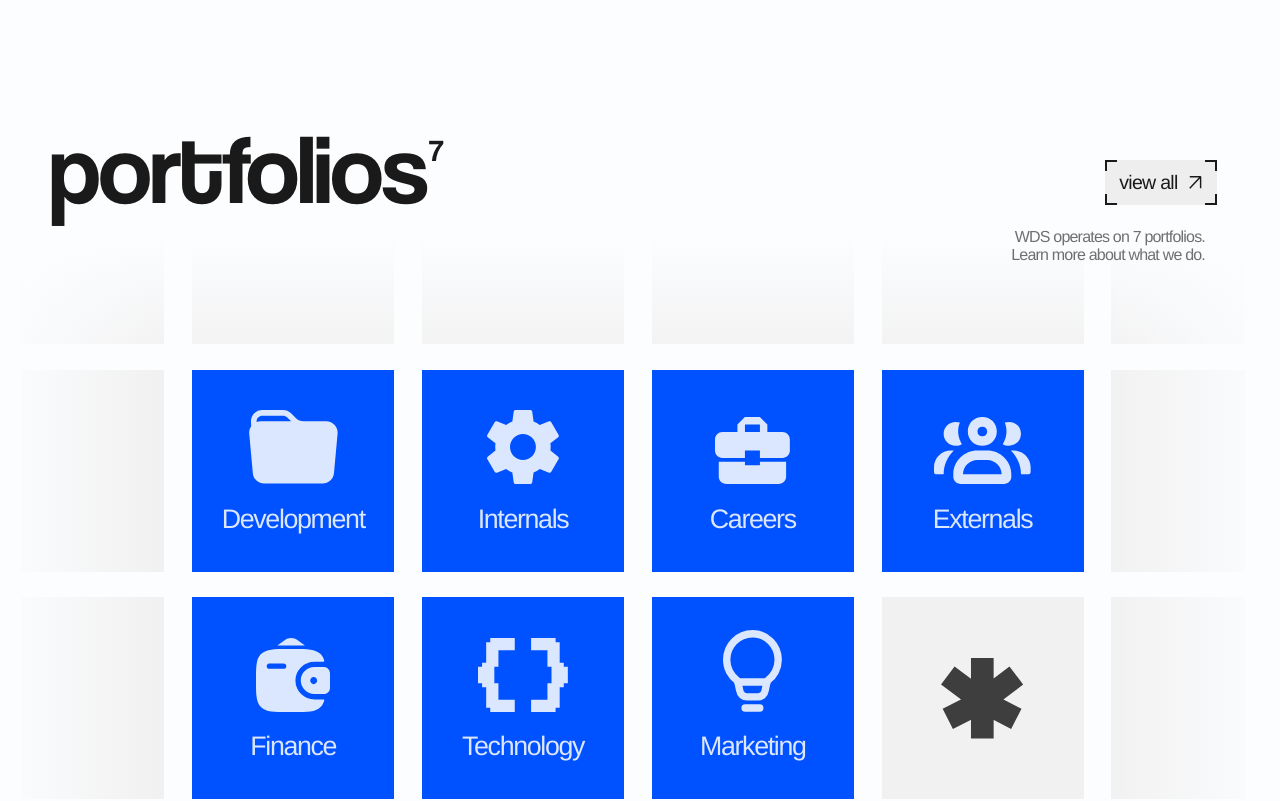
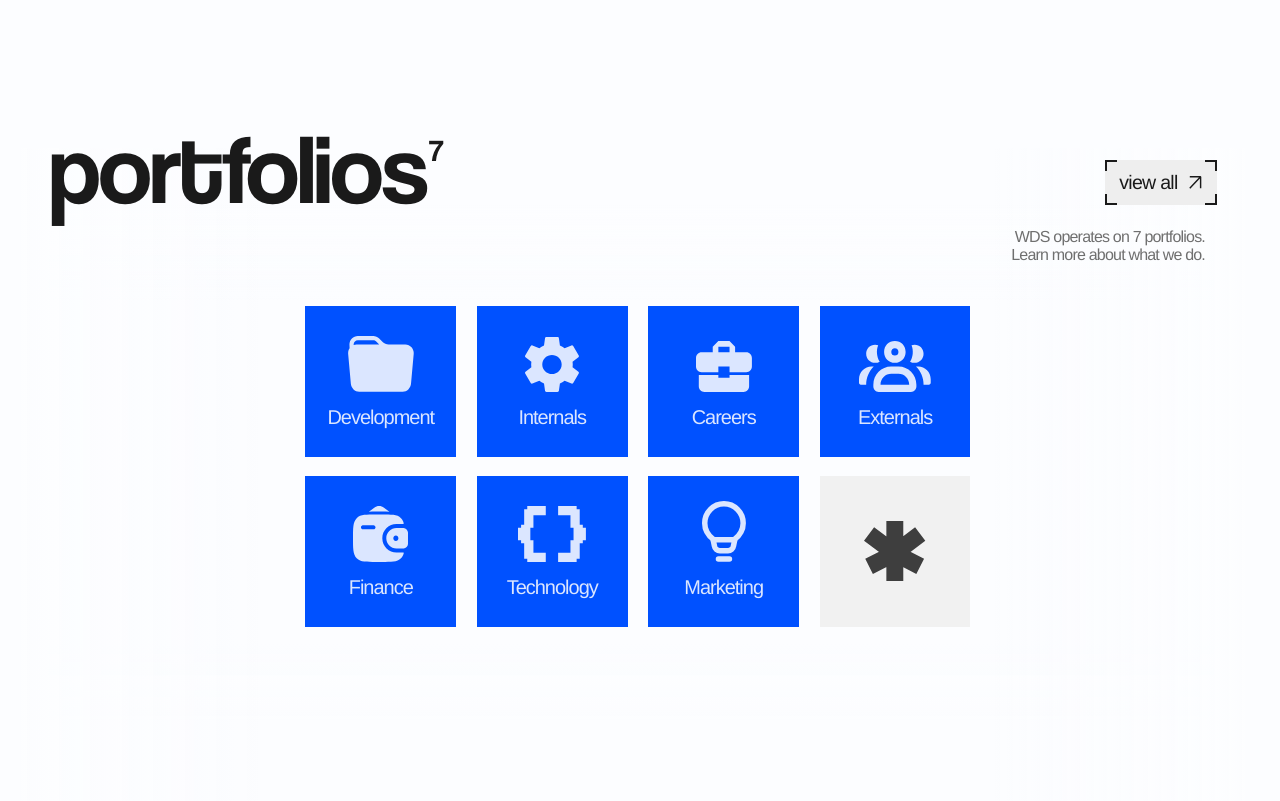
Before and after one commit to Western-Developer-Society-Technology/wds-website-2026-27, a Next.js app: page / in a window 1280 px wide. Shown: the part 2680-3481 px from the top of the page. Built offline with nearby package versions, Linux system fonts and the light colour scheme.

Commit message:
portfolios section trigger animation.

```diff
--- a/src/components/sections/Portfolios/PortfolioGrid.jsx
+++ b/src/components/sections/Portfolios/PortfolioGrid.jsx
@@ -1,22 +1,57 @@
+"use client";
+
 import Image from "next/image";
 import Asterisk from "@/components/ui/Asterisk";
-import { CELLS, PORTFOLIO_BY_ID } from "./portfolioData";
+import useReveal from "@/lib/useReveal";
+import { CELLS, GRID, PORTFOLIO_BY_ID } from "./portfolioData";
 import styles from "./Portfolios.module.css";
 
+const COLS = GRID[0].length;
+
 export default function PortfolioGrid() {
+  const [gridRef, revealed] = useReveal({
+    threshold: 0.15,
+    rootMargin: "0px 0px -18% 0px",
+  });
+
+  let mobileStagger = 0;
+
   return (
     <div className={styles.band}>
-      <div className={styles.grid}>
+      <div
+        ref={gridRef}
+        className={`${styles.grid} ${revealed ? styles.gridIn : ""}`}
+      >
         {CELLS.map((id, index) => {
+          const col = index % COLS;
+          const row = Math.floor(index / COLS);
+          const staggerM = id === null ? 0 : mobileStagger++;
+          const mobileCol = staggerM % 2;
+          const mobileRow = Math.floor(staggerM / 2);
+          const delayVars = {
+            "--stagger": String(col + row * 3),
+            "--stagger-m": String(mobileCol + mobileRow),
+          };
+
           if (id === null) {
             return (
-              <div key={`filler-${index}`} className={styles.filler} aria-hidden="true" />
+              <div
+                key={`filler-${index}`}
+                className={`${styles.cell} ${styles.filler}`}
+                style={delayVars}
+                aria-hidden="true"
+              />
             );
           }
 
           if (id === "asterisk") {
             return (
-              <div key="asterisk" className={styles.asterisk} aria-hidden="true">
+              <div
+                key="asterisk"
+                className={`${styles.cell} ${styles.asterisk}`}
+                style={delayVars}
+                aria-hidden="true"
+              >
                 <Asterisk className={styles.asteriskIcon} />
               </div>
             );
@@ -27,8 +62,12 @@ export default function PortfolioGrid() {
           return (
             <div
               key={id}
-              className={styles.tile}
-              style={{ "--iw": String(portfolio.w), "--ih": String(portfolio.h) }}
+              className={`${styles.cell} ${styles.tile}`}
+              style={{
+                ...delayVars,
+                "--iw": String(portfolio.w),
+                "--ih": String(portfolio.h),
+              }}
             >
               <div className={styles.tileInner}>
                 <div className={styles.iconSlot}>
--- a/src/components/sections/Portfolios/Portfolios.module.css
+++ b/src/components/sections/Portfolios/Portfolios.module.css
@@ -102,27 +102,48 @@
 .band {
   position: relative;
   width: var(--band-w);
-  height: calc(1440 * var(--gpx));
+  height: calc(1074 * var(--gpx));
   margin-inline: auto;
   overflow: clip;
 }
 
 .grid {
-  --unit: var(--gpx);
+  --unit: calc(var(--gpx) * 236.4 / 316.817);
   position: absolute;
   left: calc(-91 * var(--gpx));
-  top: calc(36 * var(--gpx));
+  top: calc(27 * var(--gpx));
   display: grid;
-  grid-template-columns: repeat(6, calc(316.817 * var(--gpx)));
-  grid-template-rows: repeat(4, calc(316.817 * var(--gpx)));
-  column-gap: calc(43.62 * var(--gpx));
-  row-gap: calc(40.18 * var(--gpx));
+  grid-template-columns: repeat(8, calc(236.4 * var(--gpx)));
+  grid-template-rows: repeat(4, calc(236.4 * var(--gpx)));
+  column-gap: calc(32.55 * var(--gpx));
+  row-gap: calc(30 * var(--gpx));
 }
 
 .filler,
 .asterisk,
 .tile {
   box-sizing: border-box;
+}
+
+.cell {
+  opacity: 0;
+}
+
+.gridIn .cell {
+  animation: cellIn 440ms cubic-bezier(0.22, 1, 0.36, 1) both;
+  animation-delay: calc(var(--stagger) * 90ms);
+}
+
+@keyframes cellIn {
+  from {
+    opacity: 0;
+    transform: translateY(6px);
+  }
+
+  to {
+    opacity: 1;
+    transform: translateY(0);
+  }
 }
 
 .filler,
@@ -195,7 +216,7 @@
   top: 0;
   left: 0;
   width: 100%;
-  height: calc(379 * var(--gpx));
+  height: calc(283 * var(--gpx));
   background: linear-gradient(
     180deg,
     #fcfdff 47.72%,
@@ -204,10 +225,10 @@
 }
 
 .fadeBottom {
-  top: calc(1080 * var(--gpx));
+  top: calc(806 * var(--gpx));
   left: 0;
   width: 100%;
-  height: calc(360 * var(--gpx));
+  height: calc(269 * var(--gpx));
   background: linear-gradient(
     0deg,
     #fcfdff 49.89%,
@@ -217,9 +238,9 @@
 
 .fadeLeft {
   left: calc(-39 * var(--gpx));
-  top: calc(61 * var(--gpx));
-  width: calc(288 * var(--gpx));
-  height: calc(1393 * var(--gpx));
+  top: calc(45 * var(--gpx));
+  width: calc(466 * var(--gpx));
+  height: calc(1040 * var(--gpx));
   background: linear-gradient(
     90deg,
     #fcfdff 0%,
@@ -228,10 +249,10 @@
 }
 
 .fadeRight {
-  left: calc(1688 * var(--gpx));
-  top: calc(61 * var(--gpx));
-  width: calc(288 * var(--gpx));
-  height: calc(1393 * var(--gpx));
+  left: calc(1510 * var(--gpx));
+  top: calc(45 * var(--gpx));
+  width: calc(449 * var(--gpx));
+  height: calc(1040 * var(--gpx));
   background: linear-gradient(
     270deg,
     #fcfdff 0%,
@@ -254,6 +275,15 @@
 }
 
 @media (prefers-reduced-motion: reduce) {
+  .cell {
+    opacity: 1;
+    transform: none;
+  }
+
+  .gridIn .cell {
+    animation: none;
+  }
+
   .tile,
   .tileInner,
   .label {
@@ -358,6 +388,10 @@
     row-gap: 12px;
   }
 
+  .gridIn .cell {
+    animation-delay: calc(var(--stagger-m) * 100ms);
+  }
+
   .filler {
     display: none;
   }
--- a/src/components/sections/Portfolios/portfolioData.js
+++ b/src/components/sections/Portfolios/portfolioData.js
@@ -55,10 +55,10 @@ export const PORTFOLIO_BY_ID = Object.fromEntries(
 );
 
 export const GRID = [
-  [null, null, null, null, null, null],
-  [null, "development", "internals", "careers", "externals", null],
-  [null, "finance", "technology", "marketing", "asterisk", null],
-  [null, null, null, null, null, null],
+  [null, null, null, null, null, null, null, null],
+  [null, null, "development", "internals", "careers", "externals", null, null],
+  [null, null, "finance", "technology", "marketing", "asterisk", null, null],
+  [null, null, null, null, null, null, null, null],
 ];
 
 export const CELLS = GRID.flat();
```
